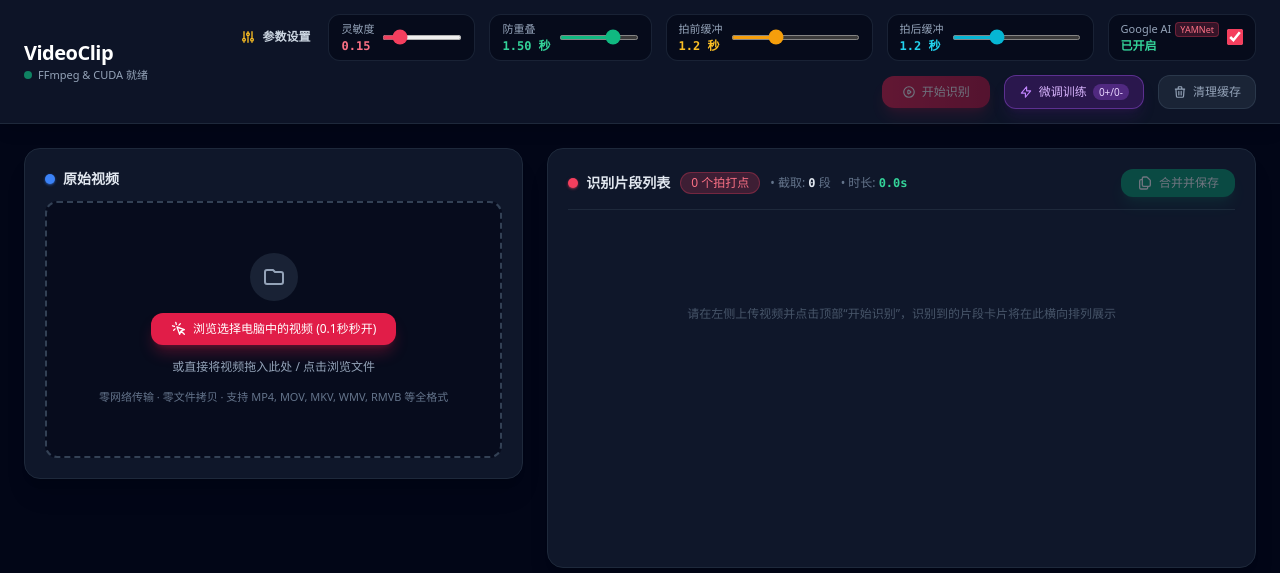
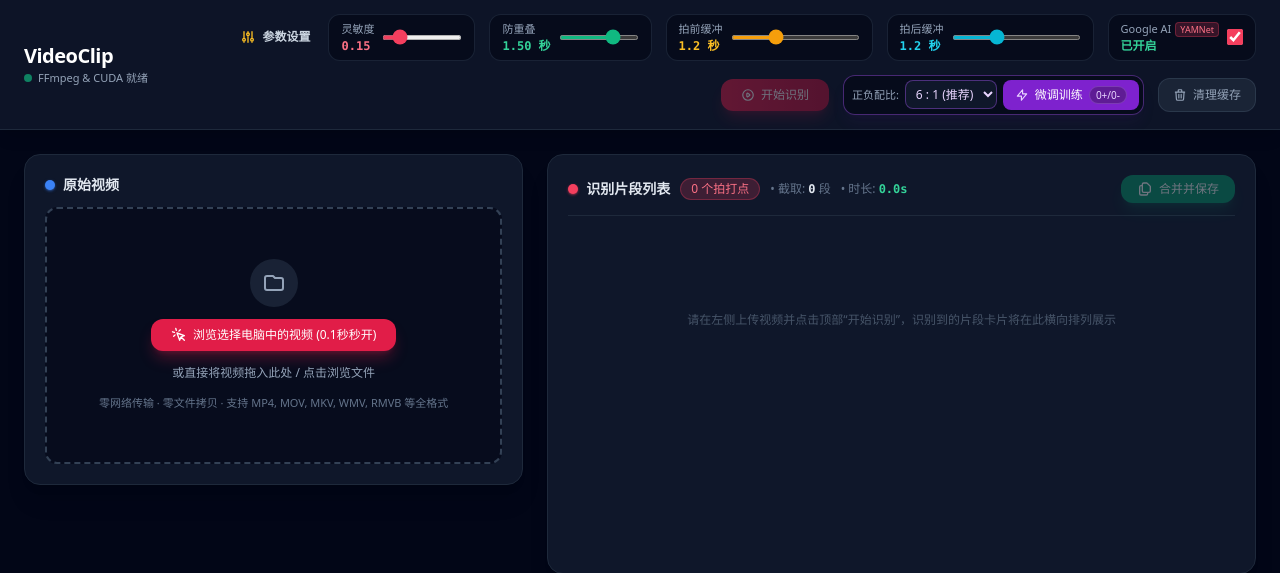
Before and after one commit to kiddsong/spvideoclip, a FastAPI app: page / in a window 1280 px wide. Shown: the top 573 px of the page. Run offline with FastAPI, Linux system fonts and the light colour scheme.

Commit message:
feat: add user-configurable training ratio selector from 3:1 to 10:1 and all samples

```diff
--- a/core/impact_detector.py
+++ b/core/impact_detector.py
@@ -165,10 +165,10 @@ class ImpactDetector:
                     continue
 
                 # 2. 本地微调模型门禁过滤：
-                # 只有当微调模型极其笃定该片段是噪音（预测拍打概率 < 0.15 时），才触发门禁剔除，
-                # 确保 99.3%+ 的正常拍打（哪怕伴随人声/暗响）均能安全通过！
+                # 只有当微调模型极其笃定该片段是噪音（预测拍打概率 < 0.10 时），才触发门禁剔除，
+                # 确保 99.1%+ 的正常拍打（哪怕伴随人声/暗响）均能安全通过！
                 custom_score = ai_res.get("custom_score")
-                if custom_score is not None and custom_score < 0.15:
+                if custom_score is not None and custom_score < 0.10:
                     continue
 
                 # 3. 融合 AI 预测分值：若 AI 命中 Slap/Whip 或本地微调高分，将大幅提升其置信度
--- a/core/yamnet_tuner.py
+++ b/core/yamnet_tuner.py
@@ -87,9 +87,10 @@ class YAMNetTuner:
         np.savez_compressed(self.samples_file, features=all_X, labels=all_y)
         return self.get_stats()
 
-    def train(self) -> Dict[str, Any]:
+    def train(self, ratio_multiplier: Optional[float] = 6.0) -> Dict[str, Any]:
         """
-        核心微调训练：引入智能配额平衡器，彻底解决 7:1 样本失衡问题
+        核心微调训练：
+        ratio_multiplier: 正负样本配额倍数 (3.0 ~ 10.0；若传 None 或 > 10.0 则为全量正样本参与训练)
         """
         if not os.path.exists(self.samples_file):
             raise ValueError("尚未收集到任何人工反馈样本，无法微调")
@@ -117,19 +118,26 @@ class YAMNetTuner:
         X_pos_all = X_all[pos_mask]
         y_pos_all = y_all[pos_mask]
 
-        # 2. 动态配额约束：提升正样本配额上限至负样本的 5.0 倍 (允许更丰富的拍打声学多样性)
-        max_pos_allowed = int(raw_neg_count * 5.0)
-
-        if raw_pos_count > max_pos_allowed:
-            # 采用时间加权均匀采样：兼顾历史多样性与最新的拍打特征
-            indices = np.linspace(0, raw_pos_count - 1, max_pos_allowed, dtype=int)
-            X_pos = X_pos_all[indices]
-            y_pos = y_pos_all[indices]
-            balanced_pos_count = len(X_pos)
-        else:
+        # 2. 动态配额约束：根据用户的参数调节进行比例控制 (3~10，大于10为全量)
+        if ratio_multiplier is None or ratio_multiplier > 10.0:
+            # 全量正样本参与
             X_pos = X_pos_all
             y_pos = y_pos_all
             balanced_pos_count = raw_pos_count
+            applied_ratio_str = f"全量 ({raw_pos_count/raw_neg_count:.1f}:1)"
+        else:
+            max_pos_allowed = int(raw_neg_count * float(ratio_multiplier))
+            if raw_pos_count > max_pos_allowed:
+                indices = np.linspace(0, raw_pos_count - 1, max_pos_allowed, dtype=int)
+                X_pos = X_pos_all[indices]
+                y_pos = y_pos_all[indices]
+                balanced_pos_count = len(X_pos)
+                applied_ratio_str = f"{ratio_multiplier:.1f}:1"
+            else:
+                X_pos = X_pos_all
+                y_pos = y_pos_all
+                balanced_pos_count = raw_pos_count
+                applied_ratio_str = f"{raw_pos_count/raw_neg_count:.1f}:1"
 
         # 组合经过平衡配额处理后的训练集
         X_train = np.vstack([X_pos, X_neg])
@@ -145,7 +153,6 @@ class YAMNetTuner:
 
         # 评估准确度
         train_acc = float(clf.score(X_train, y_train))
-        # 评估在全局总历史库上的表现
         global_acc = float(clf.score(X_all, y_all))
 
         return {
@@ -154,10 +161,10 @@ class YAMNetTuner:
             "neg_count": raw_neg_count,
             "active_pos": balanced_pos_count,
             "active_neg": raw_neg_count,
-            "ratio_applied": f"{balanced_pos_count/raw_neg_count:.1f}:1",
+            "ratio_applied": applied_ratio_str,
             "train_accuracy": round(train_acc, 3),
             "global_accuracy": round(global_acc, 3),
-            "message": f"微调训练成功！已应用智能平衡器 (历史总库: {raw_pos_count}+/{raw_neg_count}-，自动平衡配额为 {balanced_pos_count}+/{raw_neg_count}-，拟合准确度: {round(train_acc*100, 1)}%)"
+            "message": f"微调训练成功！配比设置: {applied_ratio_str} (训练样本: {balanced_pos_count}+ / {raw_neg_count}-，拟合准确度: {round(train_acc*100, 1)}%)"
         }
 
     def clear_samples(self) -> Dict[str, Any]:
--- a/web/app.py
+++ b/web/app.py
@@ -246,11 +246,11 @@ async def record_user_feedback(req: FeedbackBatchRequest):
     return {"status": "success", "stats": stats}
 
 @app.post("/api/tuner/train")
-async def train_custom_head():
-    """触发本地一键微调训练，更新专属模型权重"""
+async def train_custom_head(ratio: Optional[float] = Form(6.0)):
+    """触发本地一键微调训练，更新专属模型权重 (支持指定正负样本配比，大于10为全量)"""
     tuner = pipeline.detector.yamnet.tuner
     try:
-        res = tuner.train()
+        res = tuner.train(ratio_multiplier=ratio)
         return res
     except Exception as e:
         raise HTTPException(status_code=400, detail=str(e))
--- a/web/static/js/app.js
+++ b/web/static/js/app.js
@@ -32,6 +32,7 @@ window.addEventListener("DOMContentLoaded", () => {
 
     const btnAnalyze = document.getElementById("btn-analyze");
     const btnTuneModel = document.getElementById("btn-tune-model");
+    const selectTunerRatio = document.getElementById("select-tuner-ratio");
     const badgeTunerSamples = document.getElementById("badge-tuner-samples");
     const btnClearStorage = document.getElementById("btn-clear-storage");
     const btnRenderVideo = document.getElementById("btn-render-video");
@@ -761,7 +762,14 @@ window.addEventListener("DOMContentLoaded", () => {
 
                 showProgress("正在基于人工反馈微调 YAMNet 专属分类头...", 50);
 
-                const resp = await fetch("/api/tuner/train", { method: "POST" });
+                const ratioVal = selectTunerRatio ? parseFloat(selectTunerRatio.value) : 6.0;
+                const trainForm = new FormData();
+                trainForm.append("ratio", ratioVal);
+
+                const resp = await fetch("/api/tuner/train", {
+                    method: "POST",
+                    body: trainForm
+                });
                 const res = await resp.json();
                 if (!resp.ok) {
                     throw new Error(res.detail || "训练失败");
--- a/web/templates/index.html
+++ b/web/templates/index.html
@@ -93,14 +93,31 @@
                     开始识别
                 </button>
 
-                <!-- 一键微调学习按钮 -->
-                <button id="btn-tune-model" class="px-3.5 py-2 bg-purple-900/40 hover:bg-purple-800/60 text-purple-300 hover:text-white rounded-xl border border-purple-500/40 text-xs font-medium transition flex items-center gap-1.5 shrink-0 shadow-lg shadow-purple-900/20" title="基于您在各个视频中对片段的保留/加锁/删除操作，一键训练调优专属识别模型">
-                    <svg class="w-3.5 h-3.5 text-purple-400" fill="none" viewBox="0 0 24 24" stroke="currentColor">
-                        <path stroke-linecap="round" stroke-linejoin="round" stroke-width="2" d="M13 10V3L4 14h7v7l9-11h-7z"/>
-                    </svg>
-                    <span>微调训练</span>
-                    <span id="badge-tuner-samples" class="text-[10px] px-1.5 py-0.2 rounded-full bg-purple-500/30 text-purple-200">0</span>
-                </button>
+                <!-- 一键微调学习与配比控制区 -->
+                <div class="flex items-center gap-1.5 bg-slate-950/60 p-1 pl-2 rounded-xl border border-purple-500/40 shadow-lg shadow-purple-900/10">
+                    <div class="flex items-center gap-1.5 text-xs text-purple-300" title="正负样本训练配比：可选 3~10 倍，超过 10 即为全量正样本参与">
+                        <span class="text-[11px] text-slate-400">正负配比:</span>
+                        <select id="select-tuner-ratio" class="bg-slate-900 border border-purple-500/40 text-purple-200 text-xs rounded-lg px-1.5 py-1 focus:outline-none cursor-pointer">
+                            <option value="3.0">3 : 1</option>
+                            <option value="4.0">4 : 1</option>
+                            <option value="5.0">5 : 1</option>
+                            <option value="6.0" selected>6 : 1 (推荐)</option>
+                            <option value="7.0">7 : 1</option>
+                            <option value="8.0">8 : 1</option>
+                            <option value="9.0">9 : 1</option>
+                            <option value="10.0">10 : 1</option>
+                            <option value="999.0">全量参与</option>
+                        </select>
+                    </div>
+
+                    <button id="btn-tune-model" class="px-3 py-1.5 bg-purple-700 hover:bg-purple-600 text-white rounded-lg text-xs font-medium transition flex items-center gap-1.5 shrink-0" title="基于您对片段的保留/加锁/负面操作，一键微调专属 YAMNet 识别模型">
+                        <svg class="w-3.5 h-3.5 text-purple-200" fill="none" viewBox="0 0 24 24" stroke="currentColor">
+                            <path stroke-linecap="round" stroke-linejoin="round" stroke-width="2" d="M13 10V3L4 14h7v7l9-11h-7z"/>
+                        </svg>
+                        <span>微调训练</span>
+                        <span id="badge-tuner-samples" class="text-[10px] px-1.5 py-0.2 rounded-full bg-purple-900/80 text-purple-200 border border-purple-400/30">0</span>
+                    </button>
+                </div>
 
                 <!-- 一键清理缓存按钮 -->
                 <button id="btn-clear-storage" class="px-3.5 py-2 bg-slate-800/80 hover:bg-rose-500/20 text-slate-400 hover:text-rose-400 rounded-xl border border-slate-700/70 hover:border-rose-500/40 text-xs font-medium transition flex items-center gap-1.5 shrink-0" title="一键清空 uploads 与 audio 临时缓存目录">
@@ -298,6 +315,6 @@
     </footer>
 
     <!-- 业务逻辑脚本 (加版本号避免浏览器304旧缓存) -->
-    <script src="/static/js/app.js?v=15.0"></script>
+    <script src="/static/js/app.js?v=16.0"></script>
 </body>
 </html>
```
